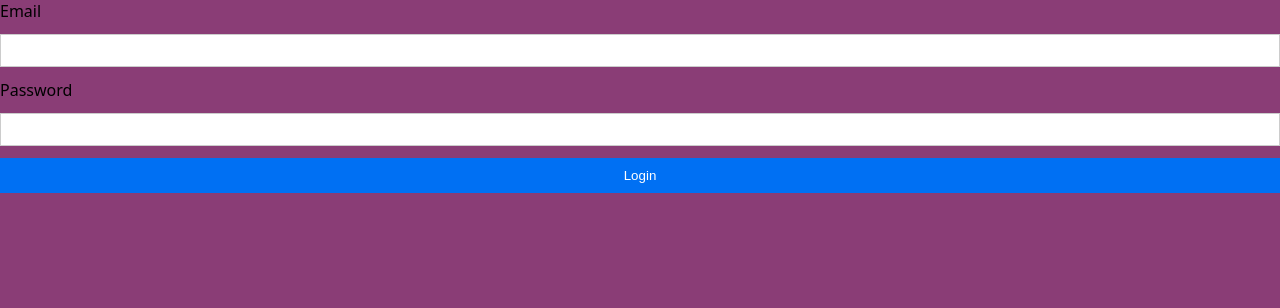
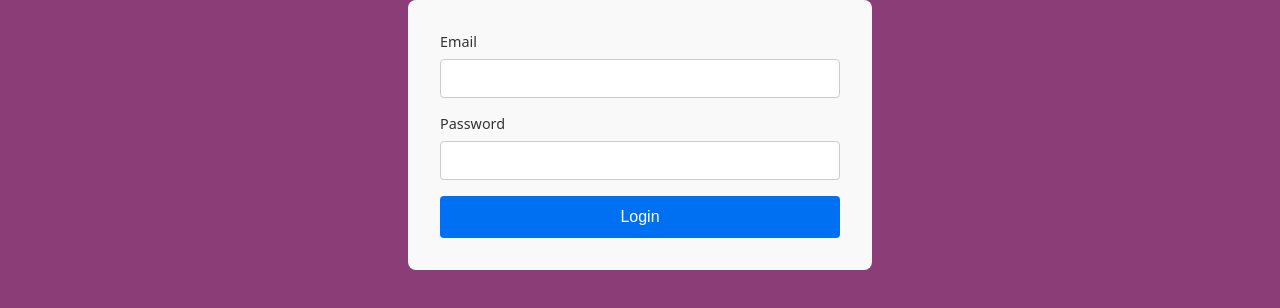
Before and after one commit to AhmadAboElzahab/Mango, a React (Vite) app: page /auth/login in a window 1280 px wide. Shown: the top 308 px of the page. Built offline with nearby package versions, Linux system fonts and the light colour scheme.

Commit message:
Add React Query and update Login components: integrate @tanstack/react-query for data fetching, enhance Login form styling and validation, and implement form submission handling.

```diff
--- a/package.json
+++ b/package.json
@@ -19,6 +19,7 @@
   },
   "dependencies": {
     "@tanstack/react-form": "^1.9.0",
+    "@tanstack/react-query": "^5.75.2",
     "@tanstack/react-router": "^1.116.0",
     "@tanstack/react-router-devtools": "^1.116.0",
     "react": "^19.0.0",
--- a/src/components/Forms/Login/Login.styles.ts
+++ b/src/components/Forms/Login/Login.styles.ts
@@ -1,19 +1,54 @@
 import styled from 'styled-components';
 
-export const StyledForm = styled.form`
+export const FormWrapper = styled.form`
   display: flex;
   flex-direction: column;
-  gap: 12px;
+  max-width: 400px;
+  gap: 1rem;
+  margin: 0 auto;
+  padding: 2rem;
+  background: #f9f9f9;
+  border-radius: 8px;
+`;
+
+export const FieldWrapper = styled.div`
+  display: flex;
+  flex-direction: column;
+`;
+
+export const StyledLabel = styled.label`
+  font-size: 0.9rem;
+  margin-bottom: 0.5rem;
+  color: #333;
 `;
 
 export const StyledInput = styled.input`
-  padding: 8px;
+  padding: 0.6rem 0.8rem;
+  font-size: 1rem;
   border: 1px solid #ccc;
+  border-radius: 4px;
+  &:focus {
+    border-color: #0070f3;
+    outline: none;
+  }
 `;
 
 export const StyledButton = styled.button`
-  padding: 10px;
+  padding: 0.75rem;
+  font-size: 1rem;
   background-color: #0070f3;
   color: white;
   border: none;
+  border-radius: 4px;
+  cursor: pointer;
+  &:disabled {
+    background-color: #ccc;
+    cursor: not-allowed;
+  }
 `;
+
+export const ErrorMessage = styled.em`
+  color: red;
+  font-size: 0.85rem;
+  margin-top: 0.25rem;
+`;
--- a/src/components/Forms/Login/Login.tsx
+++ b/src/components/Forms/Login/Login.tsx
@@ -1,37 +1,91 @@
 import React from 'react';
-import { StyledForm, StyledInput, StyledButton } from './Login.styles';
-import { LoginProps } from './Login.types';
+import { useForm, AnyFieldApi } from '@tanstack/react-form';
+import { loginSchema, LoginFormProps } from './Login.types';
+import {
+  FormWrapper,
+  StyledInput,
+  StyledLabel,
+  StyledButton,
+  FieldWrapper,
+  ErrorMessage,
+} from './Login.styles';
 
-export const LoginForm: React.FC<LoginProps> = ({ form }) => {
+function FieldInfo({ field }: { field: AnyFieldApi }) {
   return (
-    <StyledForm
+    <>
+      {field.state.meta.isTouched && !field.state.meta.isValid && (
+        <ErrorMessage>{field.state.meta.errors.join(', ')}</ErrorMessage>
+      )}
+    </>
+  );
+}
+
+const LoginForm: React.FC<LoginFormProps> = ({ onSubmit }) => {
+  const form = useForm({
+    defaultValues: {
+      email: '',
+      password: '',
+    },
+    validators: {
+      onSubmit: loginSchema,
+    },
+    onSubmit: async ({ value }) => {
+      await onSubmit(value);
+    },
+  });
+
+  return (
+    <FormWrapper
       onSubmit={(e) => {
         e.preventDefault();
         form.handleSubmit();
       }}
     >
-      <label>Email</label>
-      <form.Field name='email'>
-        {(field) => (
-          <StyledInput
-            value={field.state.value as string}
-            onChange={(e) => field.handleChange(e.target.value)}
-          />
+      <form.Field
+        name='email'
+        children={(field) => (
+          <FieldWrapper>
+            <StyledLabel htmlFor={field.name}>Email</StyledLabel>
+            <StyledInput
+              id={field.name}
+              name={field.name}
+              type='email'
+              value={field.state.value}
+              onBlur={field.handleBlur}
+              onChange={(e: React.ChangeEvent<HTMLInputElement>) =>
+                field.handleChange(e.target.value)
+              }
+            />
+            <FieldInfo field={field} />
+          </FieldWrapper>
         )}
-      </form.Field>
+      />
 
-      <label>Password</label>
-      <form.Field name='password'>
-        {(field) => (
-          <StyledInput
-            type='password'
-            value={field.state.value as string}
-            onChange={(e) => field.handleChange(e.target.value)}
-          />
+      <form.Field
+        name='password'
+        children={(field) => (
+          <FieldWrapper>
+            <StyledLabel htmlFor={field.name}>Password</StyledLabel>
+            <StyledInput
+              id={field.name}
+              name={field.name}
+              type='password'
+              value={field.state.value}
+              onBlur={field.handleBlur}
+              onChange={(e: React.ChangeEvent<HTMLInputElement>) =>
+                field.handleChange(e.target.value)
+              }
+            />
+            <FieldInfo field={field} />
+          </FieldWrapper>
         )}
-      </form.Field>
+      />
 
-      <StyledButton type='submit'>Login</StyledButton>
-    </StyledForm>
+      <StyledButton type='submit' disabled={form.state.isSubmitting}>
+        Login
+      </StyledButton>
+    </FormWrapper>
   );
 };
+
+export default LoginForm;
--- a/src/components/Forms/Login/Login.types.ts
+++ b/src/components/Forms/Login/Login.types.ts
@@ -1,15 +1,11 @@
-// Login.types.ts
-import { useForm } from '@tanstack/react-form';
+import { z } from 'zod';
 
-// Define your form values type explicitly
-export type LoginFormValues = {
-  email: string;
-  password: string;
-};
+export const loginSchema = z.object({
+  email: z.string().email('Invalid email'),
+  password: z.string().min(6, 'Password must be at least 6 characters'),
+});
 
-// Use the generic parameter in the useForm type
-export type LoginForm = ReturnType<typeof useForm<LoginFormValues>>;
-
-export interface LoginProps {
-  form: LoginForm;
+export type LoginValues = z.infer<typeof loginSchema>;
+export interface LoginFormProps {
+  onSubmit: (values: LoginValues) => Promise<void>;
 }
--- /dev/null
+++ b/src/components/UI/ButtonV2/index.ts
@@ -0,0 +1 @@
+export { default } from "./ButtonV2";
--- a/src/containers/Auth/Login/Login.tsx
+++ b/src/containers/Auth/Login/Login.tsx
@@ -1,23 +1,14 @@
 import React from 'react';
-import { useForm } from '@tanstack/react-form';
-import { z } from 'zod';
-import { LoginForm } from '../../../components/Forms/Login/Login';
-
-const schema = z.object({
-  email: z.string().email(),
-  password: z.string().min(6),
-});
+import LoginForm from '../../../components/Forms/Login/Login';
+import { LoginValues } from '../../../components/Forms/Login/Login.types';
 
 const LoginContainer: React.FC = () => {
-  const form = useForm({
-    defaultValues: { email: '', password: '' },
-    onSubmit: async ({ value }) => {
-      // API call or auth logic here
-      console.log('Login values:', value);
-    },
-  });
+  const handleLoginSubmit = async (values: LoginValues) => {
+    console.log('Form submitted from container:', values);
+    // Call your API, mutate state, etc.
+  };
 
-  return <LoginForm form={form} />;
+  return <LoginForm onSubmit={handleLoginSubmit} />;
 };
 
 export default LoginContainer;
--- a/src/containers/Auth/Login/Login.types.ts
+++ b/src/containers/Auth/Login/Login.types.ts
@@ -1,3 +1,12 @@
-export interface LoginProps {
-  // Define your container props here
+import { z } from 'zod';
+
+export const loginSchema = z.object({
+  email: z.string().email('Invalid email'),
+  password: z.string().min(6, 'Password must be at least 6 characters'),
+});
+
+export type LoginValues = z.infer<typeof loginSchema>;
+
+export interface LoginFormProps {
+  onSubmit: (values: LoginValues) => Promise<void>;
 }
--- a/src/routes/_data/drivers/index.tsx
+++ b/src/routes/_data/drivers/index.tsx
@@ -1,9 +1,32 @@
 import { createFileRoute } from '@tanstack/react-router';
+import { useReducer } from 'react';
 
 export const Route = createFileRoute('/_data/drivers/')({
   component: RouteComponent,
+  loader: () => {
+    console.log('Loading driver data');
+  },
 });
+const reducer = (state: { count: number }, action: { type: 'increment' | 'decrement' }) => {
+  switch (action.type) {
+    case 'increment':
+      return { count: state.count + 1 };
+    case 'decrement':
+      return { count: state.count - 1 };
+    default:
+      throw new Error();
+  }
+};
+function RouteComponent() {
+  const [state, dispatch] = useReducer(reducer, { count: 0 });
 
-function RouteComponent() {
-  return <div>Driver</div>;
+  return (
+    <div>
+      {/* toolbar */}
+      <div className='toolbar'>
+        <button onClick={() => dispatch({ type: 'increment' })}>Increment</button>
+        <button onClick={() => dispatch({ type: 'decrement' })}>Decrement</button>
+      </div>
+    </div>
+  );
 }
```
Also changed, not shown: src/core/services/postService.ts (added), 1 other file (tests, documents, lock files or other folders).
